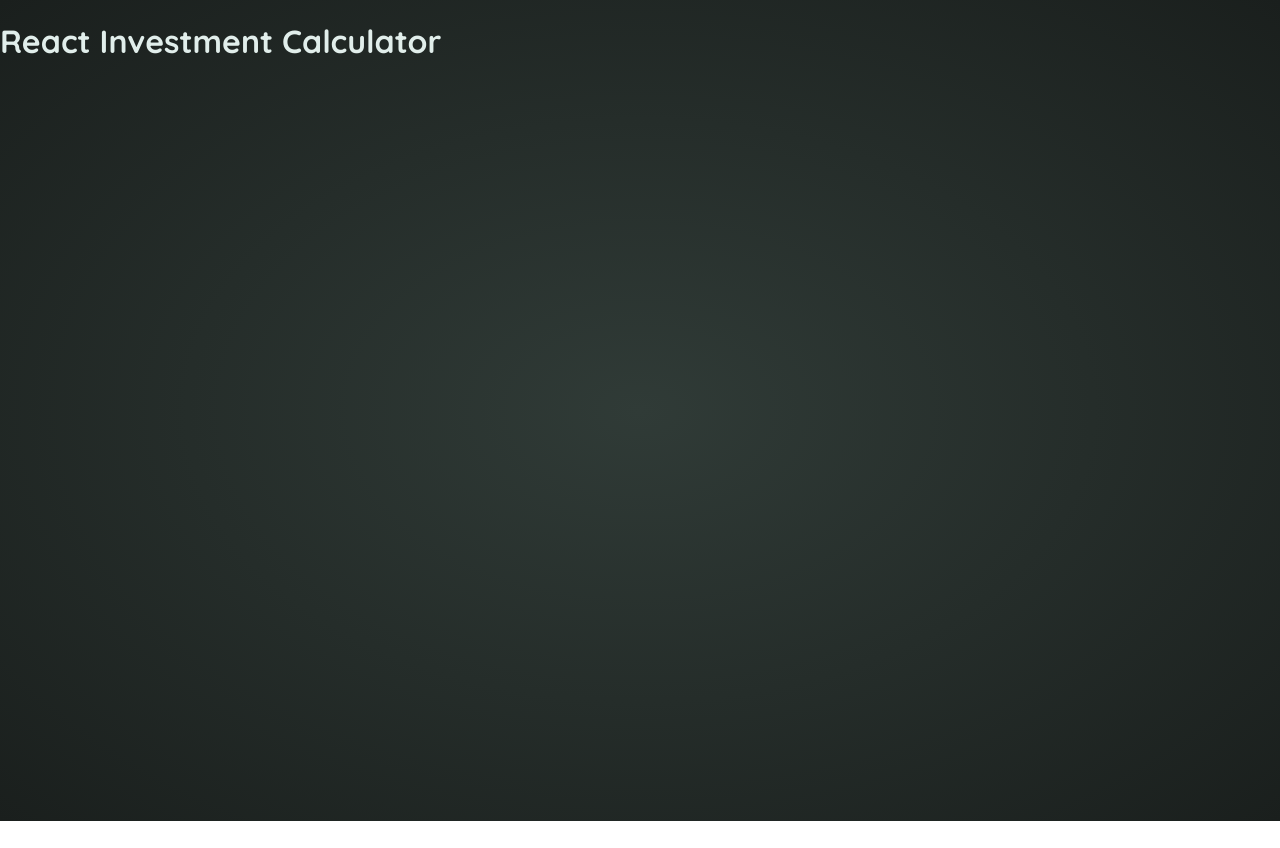
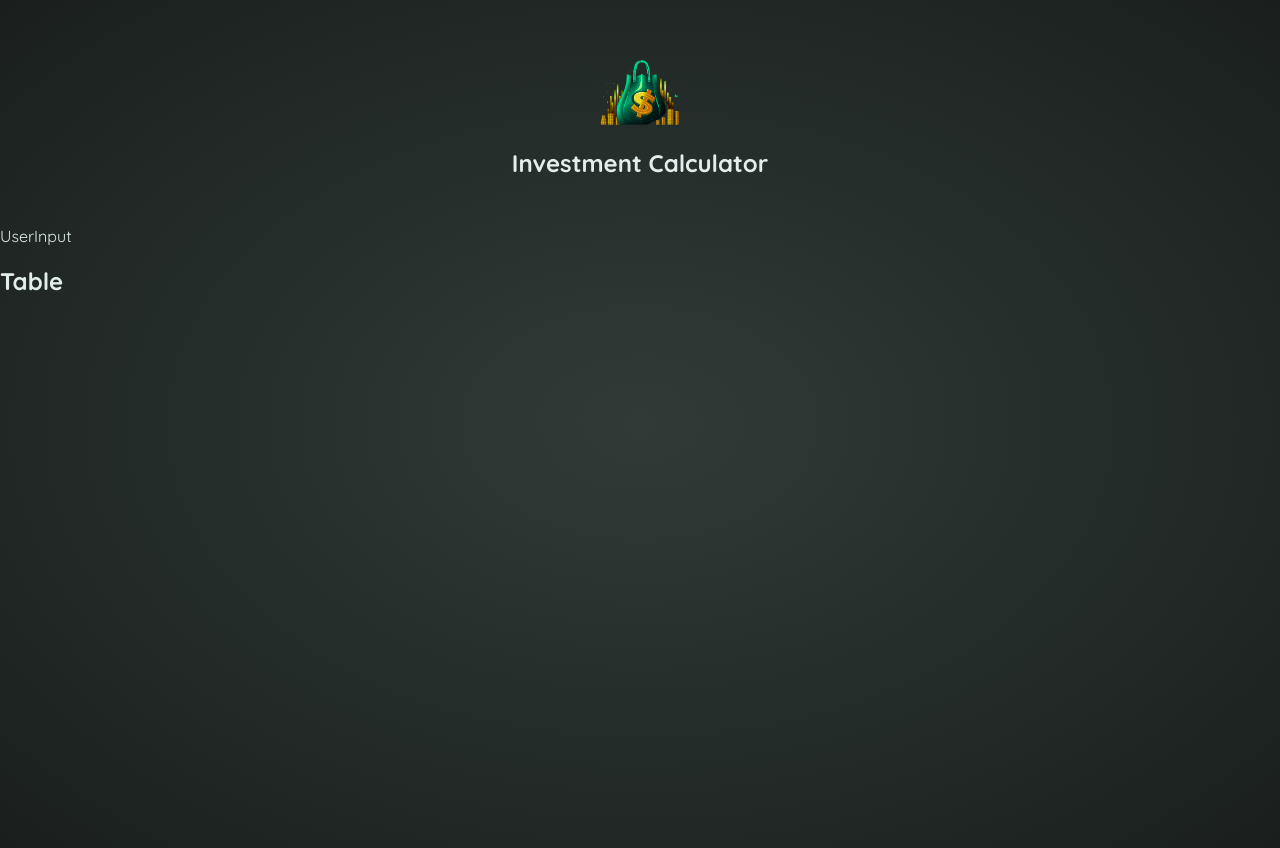
Before and after one commit to jacquelyn-bradshaw/react-investment-calculator, a React (Vite) app: page / in a window 1280 px wide. Before the commit the page ends 821 px from the top, so only its background shows below. Built offline with nearby package versions, Linux system fonts and the light colour scheme.

Commit message:
Header component complete

```diff
--- a/src/App.jsx
+++ b/src/App.jsx
@@ -1,6 +1,14 @@
+import Header from "./Components/Header";
+import UserInput from "./Components/UserInput";
+import ResultsTable from "./Components/ResultsTable";
+
 function App() {
   return (
-    <h1>React Investment Calculator</h1>
+    <main>
+      <Header />
+      <UserInput />
+      <ResultsTable />
+    </main>
   )
 }
 
--- /dev/null
+++ b/src/Components/Header.jsx
@@ -0,0 +1,7 @@
+import logo from "../assets/investment-calculator-logo.png"
+export default function Header () {
+  return <header id="header">
+    <img src={logo} alt="investment calculator logo" />
+    <h1>Investment Calculator</h1>
+  </header>
+}
--- /dev/null
+++ b/src/Components/ResultsTable.jsx
@@ -0,0 +1,5 @@
+export default function ResultsTable () {
+  return <div>
+    <h2>Table</h2>
+  </div>
+}
--- /dev/null
+++ b/src/Components/UserInput.jsx
@@ -0,0 +1,5 @@
+export default function UserInput () {
+  return <div>
+    <label>UserInput</label>
+  </div>
+}
```
